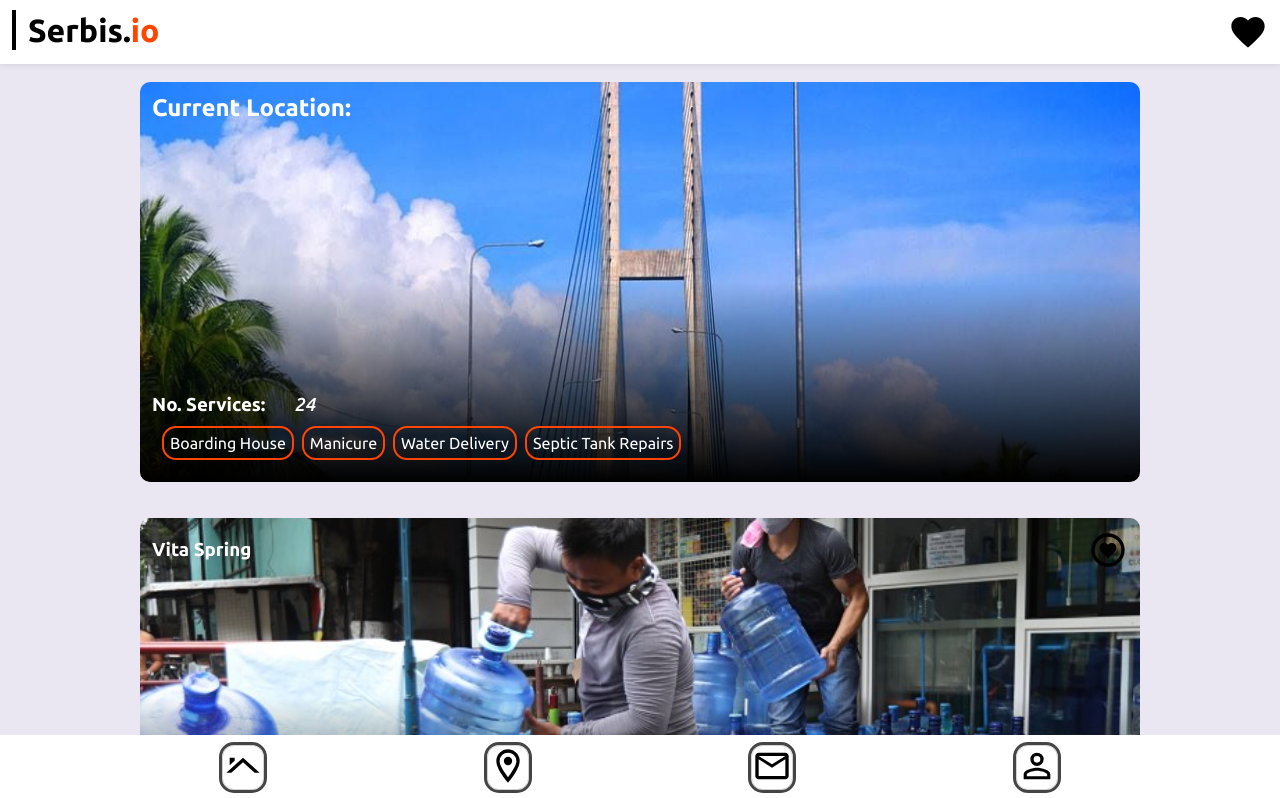
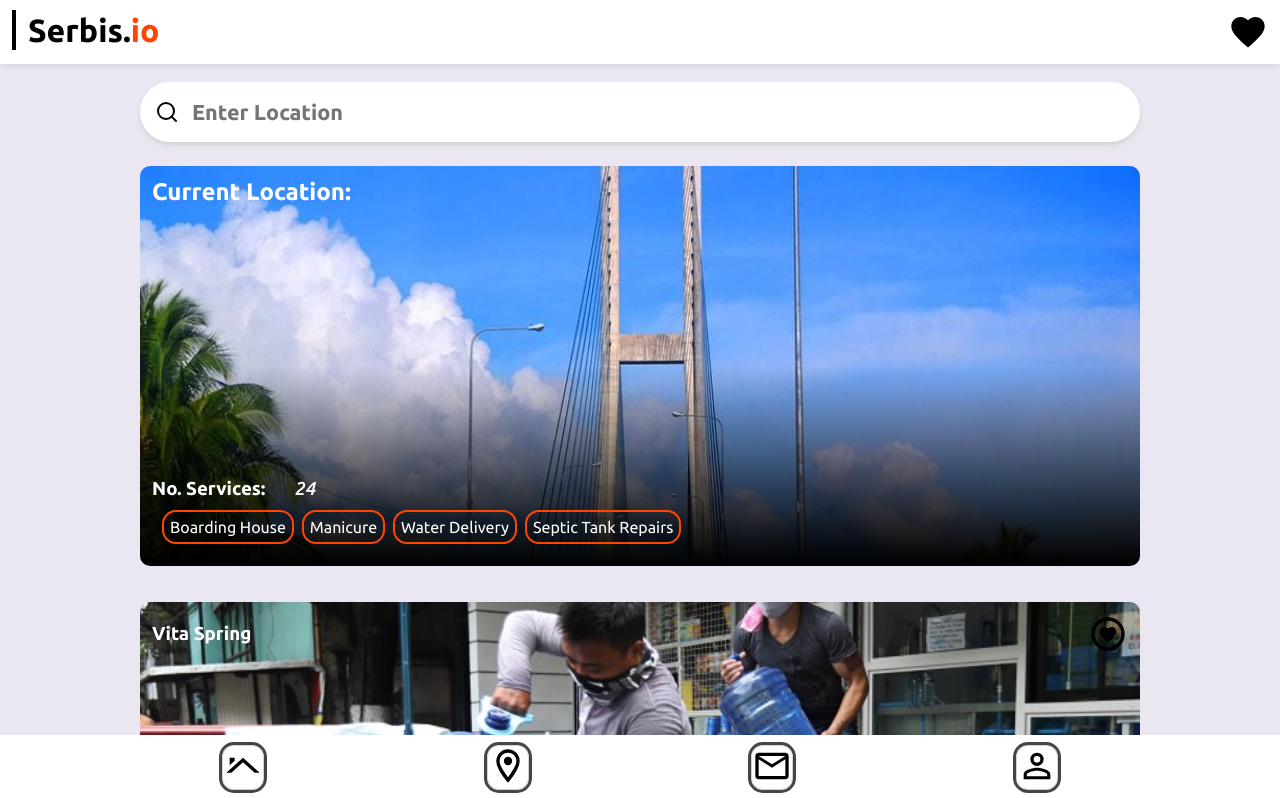
Before and after one commit to Danvictorgithub/Serbis-io, a React (Vite) app: page / in a window 1280 px wide. Shown: the top 798 px of the page. Built offline with nearby package versions, Linux system fonts and the light colour scheme; no server answers.

Commit message:
Added functional search api

```diff
--- a/src/App.css
+++ b/src/App.css
@@ -72,6 +72,26 @@
 }
 .home {
 /*    background-color:#EAE7F3;*/
+}
+.searchBar {
+  margin-bottom: 24px;
+  position: relative;
+}
+.searchBar input {
+  width:100%;
+  border-radius: 2rem;
+  border: 2px solid transparent;
+  box-shadow: 0px 3px 5px lightgray;
+  height:60px;
+  padding:18px;
+  padding-left:50px;
+  font-weight: bolder;
+  font-size:1.35rem;
+}
+.searchIcon {
+  position: absolute;
+  top: 30%;
+  left:15px;
 }
 .heroLocation {
   padding:12px;
--- a/src/App.tsx
+++ b/src/App.tsx
@@ -42,7 +42,7 @@ const App = () => {
       <BrowserRouter>
         <Header />
         <Routes>
-          <Route path="/" element={<Home mapLocation={mapLocation}/>}></Route>
+          <Route path="/" element={<AppContext.Provider value={{center:center,setCenter:setCenter,mapLocation:mapLocation,setMapLocation:setMapLocation}}><Home mapLocation={mapLocation}/></AppContext.Provider>}></Route>
           <Route path="/map" element={<AppContext.Provider value={{center:center,setCenter:setCenter,mapLocation:mapLocation,setMapLocation:setMapLocation}} ><Map /></AppContext.Provider>}></Route>
           <Route path="/inbox" element={<Mail />}></Route>
           <Route path="/profile" element={<Profile />}></Route>
--- /dev/null
+++ b/src/views/home/components/searchbar.tsx
@@ -0,0 +1,34 @@
+import React, {useState,useContext} from 'react';
+import searchIcon from "../../../assets/icons/search.svg";
+import {AppContext} from "../../../App";
+export default function SearchBar() {
+	const [searchForm,setSearchForm] = useState("");
+	const MapCenterStates = useContext(AppContext);
+	function updateSearchForm(e:React.FormEvent<HTMLInputElement>):void {
+		setSearchForm(e.currentTarget.value);
+		console.log(searchForm);
+	}
+	function getLocation(e:React.KeyboardEvent):void {
+		//if user press enter (charCode 13 update API):
+		if (e.key === "Enter") {
+		console.log(searchForm)
+		fetch(`https://nominatim.openstreetmap.org/search?format=json&addressdetails=1&q=${searchForm}`)
+			.then((response) => response.json())
+			.then((response) => {
+				console.log(response[0].address);
+				const location = `${response[0].address.city || response[0].address.village || response[0].address.town}${(typeof response[0].address.village !== "undefined") ? `, ${response[0].address.village}` : ""}`;
+				MapCenterStates?.setMapLocation(location);
+				setSearchForm("");
+			})
+			.catch(()=> {return;});
+		}
+		return;
+	}
+	return(
+		<div className="searchBar">
+			{/*<h1>Test</h1>*/}
+			<input onKeyPress={getLocation}onChange={updateSearchForm} type="text" placeholder='Enter Location' value={searchForm}></input>
+			<img className="searchIcon" src={searchIcon}/>
+		</div>
+	)
+}
--- a/src/views/home/home.tsx
+++ b/src/views/home/home.tsx
@@ -1,6 +1,7 @@
 import React from 'react';
 import Location from './components/location';
 import ServicesContent from "./components/servicesContent";
+import SearchBar from "./components/searchbar";
 export interface ServiceInfo {
 	sName:string,
 	sImg:string,
@@ -17,6 +18,7 @@ export default function Home({mapLocation}:{mapLocation:string}) {
 	return (
 		<div className='home container'>
 			<div className='wrapper'>
+				<SearchBar/>
 				<Location mapLocation={mapLocation}/>
 				<ServicesContent services={services}/>
 			</div>
--- a/src/views/map/components/leaflet-map.tsx
+++ b/src/views/map/components/leaflet-map.tsx
@@ -50,7 +50,8 @@ function SetUserLocation():JSX.Element {
 
 function WatchCenter():JSX.Element {
 // This functions watch the center of the map, every time the user stops swiping
-// --To-do-list: Find a way to reduce the unnecessary fetching every time the user swipes faster
+// --To-do-list: Find a way to reduce the unnecessary fetching every time the user swipes
+
   const locationStateContent = useContext(MapContext);
   const MapCenterStates = useContext(AppContext);
   const map = useMapEvent('moveend',()=> {
@@ -60,8 +61,8 @@ function WatchCenter():JSX.Element {
             return response.json()})
           .then(response => {
             const locationData = response.features['0'].properties.geocoding;
-            const location = (typeof locationData.district != "undefined" ? `${locationData.city}, ${locationData.district}` : `${locationData.city}`);
-            // console.log(locationData.district);
+            const location = (typeof locationData.district != "undefined" ? (`${locationData.city}, ${locationData.district}`) : `${locationData.city}`);
+            // console.log(locationData);
             if (location !== "undefined" ) {
               if (locationStateContent !== null) {
                 locationStateContent.locationState[1](location);
```
Also changed, not shown: src/assets/icons/search.svg (added).
